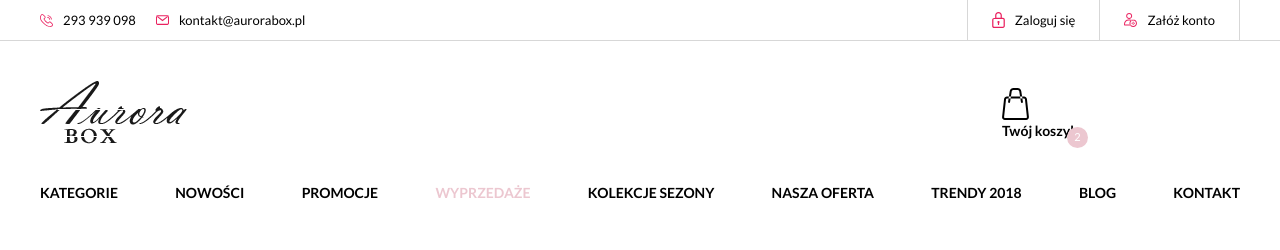
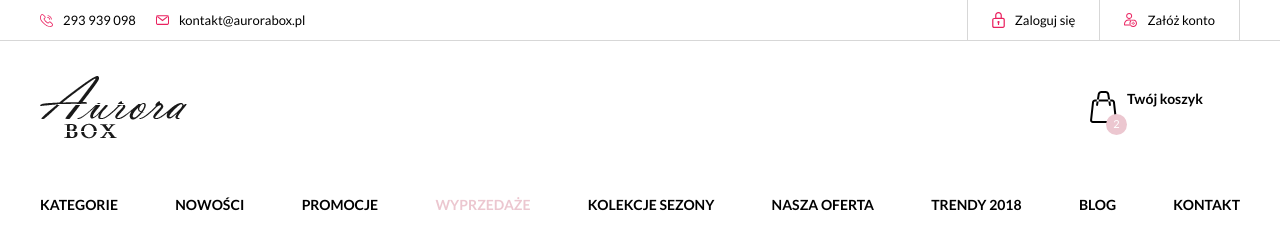
Before and after one commit to maciejziemichod/aurora, a website built with Parcel: page src/index.html in a window 1280 px wide. Built offline with nearby package versions, Linux system fonts and the light colour scheme.

Commit message:
feat: desktop logo, nav and basket

```diff
--- a/src/css/header-basket.css
+++ b/src/css/header-basket.css
@@ -1,15 +1,19 @@
 .header__basket {
     height: fit-content;
-    position: relative;
     padding: 1rem;
     grid-column-start: 7;
     grid-column-end: 8;
 }
 
+.header__basket-icon-container {
+    display: inline-block;
+    position: relative;
+}
+
 .header__basket-counter {
     position: absolute;
-    bottom: 0.1rem;
-    right: 0;
+    bottom: -0.9rem;
+    right: -1rem;
     font-size: 1.1rem;
     background-color: var(--primary-color);
     border-radius: 50%;
@@ -28,14 +32,18 @@
 }
 
 @media (min-width: 1024px) {
-    .header__basket-text {
-        display: initial;
-    }
-
     .header__basket {
         grid-column-start: 4;
         grid-column-end: 5;
         grid-row-start: 3;
         grid-row-end: 4;
+        display: flex;
+        justify-self: right;
+        padding-right: 3.7rem;
+    }
+
+    .header__basket-text {
+        display: initial;
+        padding-left: 1rem;
     }
 }
--- a/src/css/header-nav.css
+++ b/src/css/header-nav.css
@@ -13,6 +13,7 @@
         grid-column-start: 2;
         grid-column-end: 5;
         border-bottom: none;
+        align-self: flex-end;
     }
     .header__nav-list {
         display: flex;
--- a/src/css/index.css
+++ b/src/css/index.css
@@ -59,7 +59,7 @@ body {
         grid-template-columns:
             max(calc((100% - 124rem) / 2), 4rem) repeat(3, 1fr)
             max(calc((100% - 124rem) / 2), 4rem);
-        grid-template-rows: 4rem 1px 14.5rem 1.5rem;
+        grid-template-rows: 4rem 1px 13.5rem 3.7rem;
         padding: 0;
         border-bottom: none;
     }
--- a/src/index.html
+++ b/src/index.html
@@ -216,7 +216,7 @@
 
             <div class="header__basket">
                 <a href="/basket">
-                    <div>
+                    <div class="header__basket-icon-container">
                         <img
                             src="./assets/basket.svg"
                             class="header__basket-icon"
```
